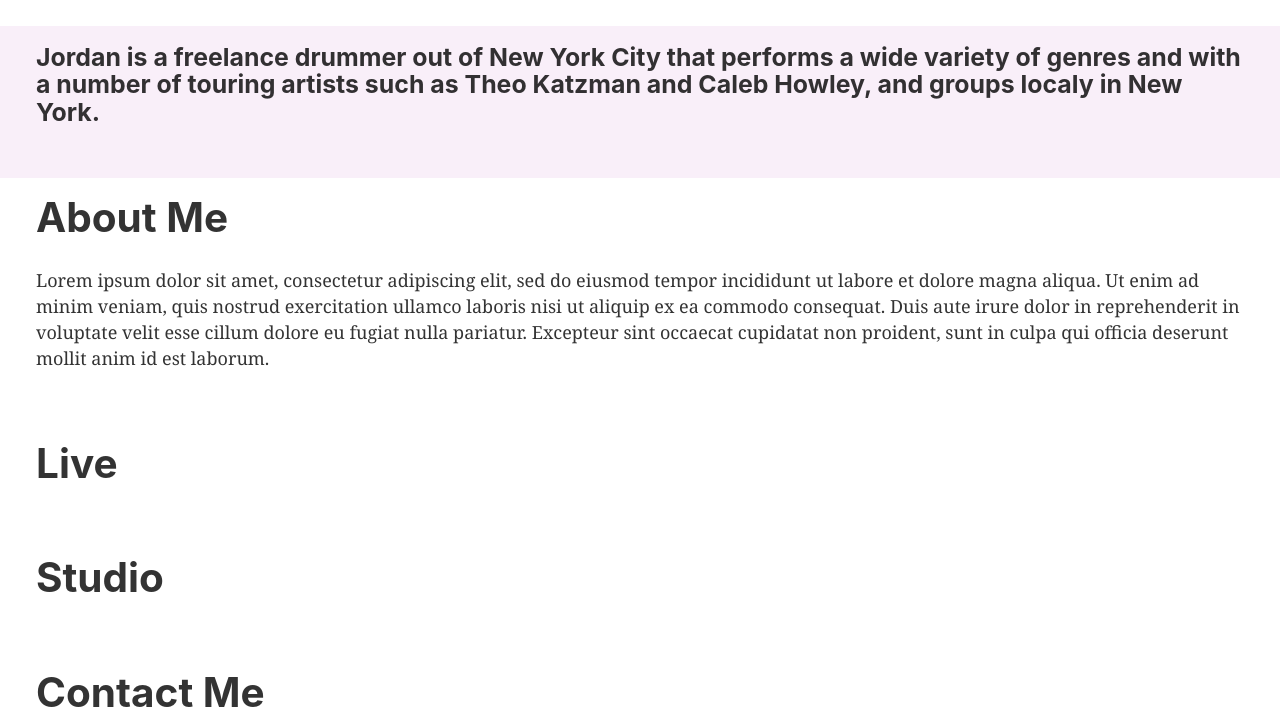
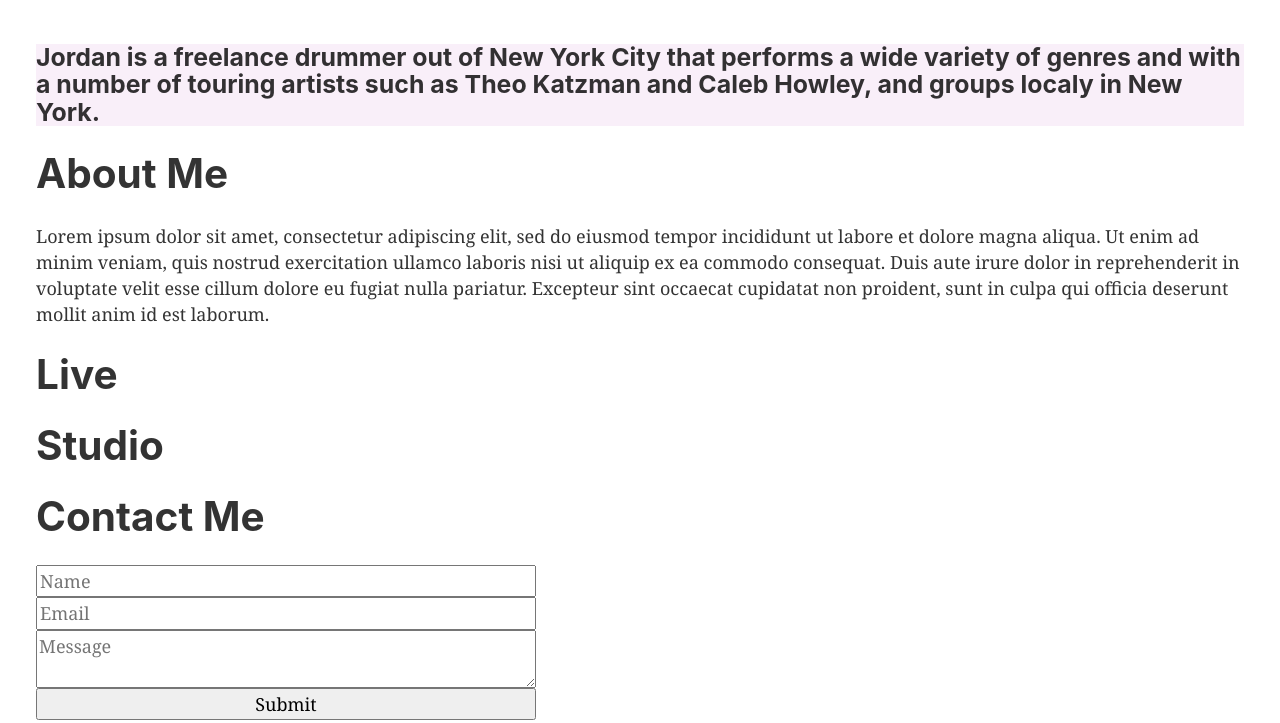
Before and after one commit to watsontrevor10/jordan-rose-portfolio, a Gatsby site: page / in a window 1280 px wide. Shown: the part 720-1443 px from the top of the page. Built offline with nearby package versions, Linux system fonts and the light colour scheme; Gatsby itself is replaced by a stand-in of ours.

Commit message:
simplified styles, MainCont is now global

```diff
--- a/src/components/layout.js
+++ b/src/components/layout.js
@@ -11,6 +11,7 @@
 
 import Header from "./header"
 import "./layout.css"
+import { MainCont } from "../styles/mainStyles"
 
 const Layout = ({ children }) => {
   const data = useStaticQuery(graphql`
@@ -27,7 +28,9 @@
     <>
       <Header siteTitle={data.site.siteMetadata.title} />
       <div>
-        <main>{children}</main>
+        <main>
+          <MainCont>{children}</MainCont>
+        </main>
         <footer>
           © {new Date().getFullYear()}, Built by
           {` `}
--- a/src/pages/about.js
+++ b/src/pages/about.js
@@ -7,7 +7,7 @@
 const About = () => {
   return (
     <div>
-      <MainCont>
+      <div>
         <h1>About Me</h1>
         <p>
           Lorem ipsum dolor sit amet, consectetur adipiscing elit, sed do
@@ -18,7 +18,7 @@
           pariatur. Excepteur sint occaecat cupidatat non proident, sunt in
           culpa qui officia deserunt mollit anim id est laborum.
         </p>
-      </MainCont>
+      </div>
     </div>
   )
 }
--- a/src/pages/contact.js
+++ b/src/pages/contact.js
@@ -4,7 +4,7 @@
 import { MainCont } from "../styles/mainStyles"
 
 const Contact = () => (
-  <MainCont>
+  <div>
     <h1>Contact Me</h1>
     <form>
       <div style={{ display: "flex", flexDirection: "column", maxWidth: "500px" }}>
@@ -14,7 +14,7 @@
         <input type="submit" value="Submit" />
       </div>
     </form>
-  </MainCont>
+  </div>
 )
 
 export default Contact
--- a/src/pages/index.js
+++ b/src/pages/index.js
@@ -19,13 +19,13 @@
   <Layout>
     <div style={{ backgroundColor: "#f9eff9" }}>
       <SEO title="Home" />
-      <MainCont>
+      <div>
         <h3>
           Jordan is a freelance drummer out of New York City that performs a
           wide variety of genres and with a number of touring artists such as
           Theo Katzman and Caleb Howley, and groups localy in New York.
         </h3>
-      </MainCont>
+      </div>
     </div>
     <About />
     <Live />
--- a/src/pages/live.js
+++ b/src/pages/live.js
@@ -4,9 +4,9 @@
 import { MainCont } from "../styles/mainStyles"
 
 const Live = () => (
-  <MainCont>
+  <div>
     <h1>Live</h1>
-  </MainCont>
+  </div>
 )
 
 export default Live
--- a/src/pages/studio.js
+++ b/src/pages/studio.js
@@ -4,9 +4,9 @@
 import { MainCont } from "../styles/mainStyles"
 
 const Studio = () => (
-  <MainCont>
+  <div>
     <h1>Studio</h1>
-  </MainCont>
+  </div>
 )
 
 export default Studio
```
